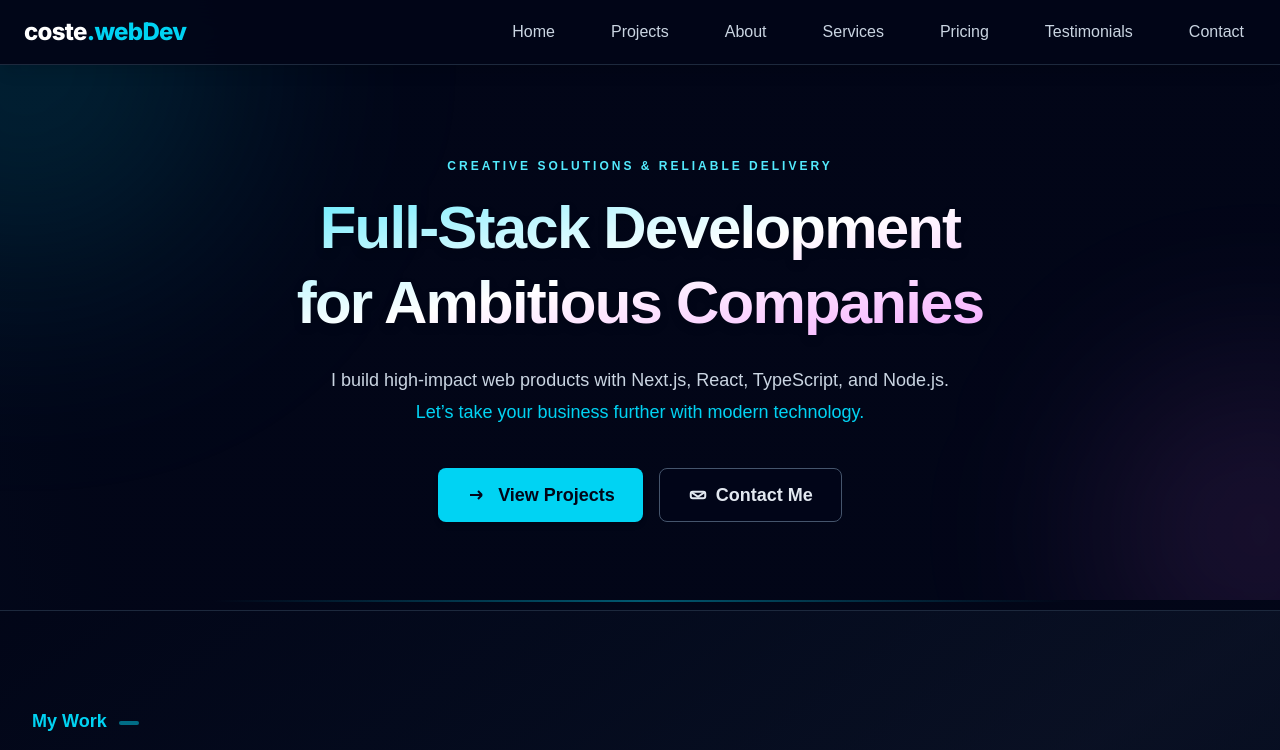
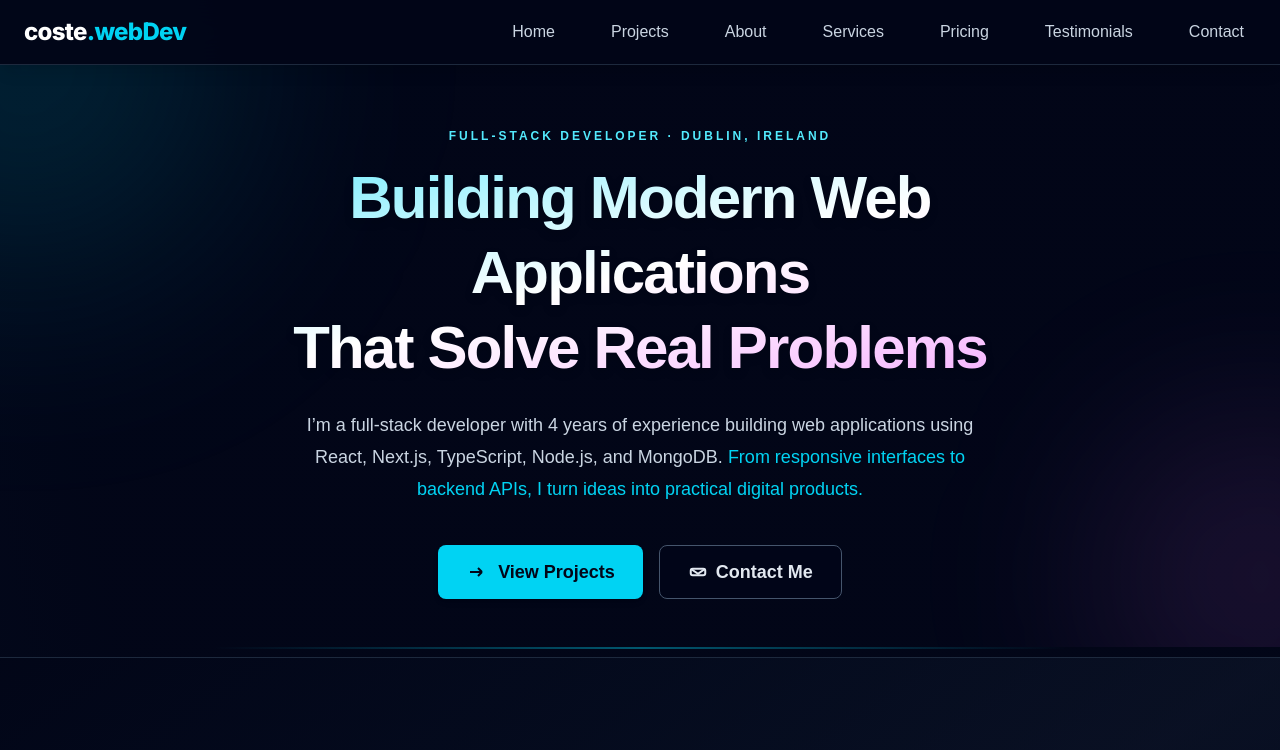
Before and after one commit to ionutpetru4046/business-website, a Next.js app: page / in a window 1280 px wide. Shown: the top 750 px of the page. Built offline with nearby package versions, Linux system fonts and the light colour scheme.

Commit message:
Improve homepage hero messaging

```diff
--- a/app/components/PricingSection.tsx
+++ b/app/components/PricingSection.tsx
@@ -101,7 +101,7 @@ const plans = [
                 </ul>
 
                 <a
-                  href={`mailto:YOUR_EMAIL@example.com?subject=${encodeURIComponent(
+                  href={`mailto:costewebdev@gmail.com?subject=${encodeURIComponent(
                     `Enquiry: ${plan.name}`
                   )}`}
                   className={`mt-8 rounded-lg px-5 py-3 text-center font-semibold transition ${
--- a/app/page.tsx
+++ b/app/page.tsx
@@ -163,13 +163,16 @@ export default function Home() {
         </div>
         <div className="relative z-10 flex flex-col items-center text-center">
           <span className="mb-4 text-xs font-semibold uppercase tracking-[0.25em] text-cyan-300">
-            Creative Solutions & Reliable Delivery
+            FULL-STACK DEVELOPER · DUBLIN, IRELAND
           </span>
           <h1 className="text-4xl sm:text-6xl font-extrabold leading-tight bg-gradient-to-br from-cyan-300 via-white to-fuchsia-300 bg-clip-text text-transparent drop-shadow-lg tracking-[-.03em] max-w-4xl">
-            Full-Stack Development <br className="hidden sm:inline" />for Ambitious Companies
+            Building Modern Web Applications
+            <br className="hidden sm:inline" />
+            That Solve Real Problems
           </h1>
           <p className="mt-6 max-w-2xl text-lg text-slate-300 font-medium leading-8">
-            I build high-impact web products with Next.js, React, TypeScript, and Node.js.<br className="hidden md:inline" /> <span className="text-cyan-400">Let’s take your business further with modern technology.</span>
+            I’m a full-stack developer with 4 years of experience building web applications using React, Next.js, TypeScript, Node.js, and MongoDB.
+            <span className="text-cyan-400"> From responsive interfaces to backend APIs, I turn ideas into practical digital products.</span>
           </p>
           <div className="mt-10 flex flex-col sm:flex-row gap-4 justify-center">
             <a
@@ -252,7 +255,7 @@ export default function Home() {
           </p>
           <div className="mt-8 flex flex-col sm:flex-row gap-4 justify-center">
             <a
-              href="mailto:YOUR_EMAIL@example.com?subject=Web%20Project%20Enquiry"
+              href="mailto:costewebdev@gmail.com?subject=Web%20Project%20Enquiry"
               className="inline-flex items-center justify-center rounded-lg bg-cyan-400 px-8 py-3 font-semibold text-slate-950 text-lg shadow hover:bg-cyan-300 transition focus-visible:ring-2 focus-visible:ring-cyan-400 min-w-[170px]"
             >
               <svg width={22} height={22} fill="none" viewBox="0 0 22 22" className="mr-2"><path stroke="currentColor" strokeWidth={2} d="M3.75 5.75 11 10.75l7.25-5" /><rect x={3.75} y={5.75} width={14.5} height={8.5} rx={2} stroke="currentColor" strokeWidth={2}/></svg>
```
